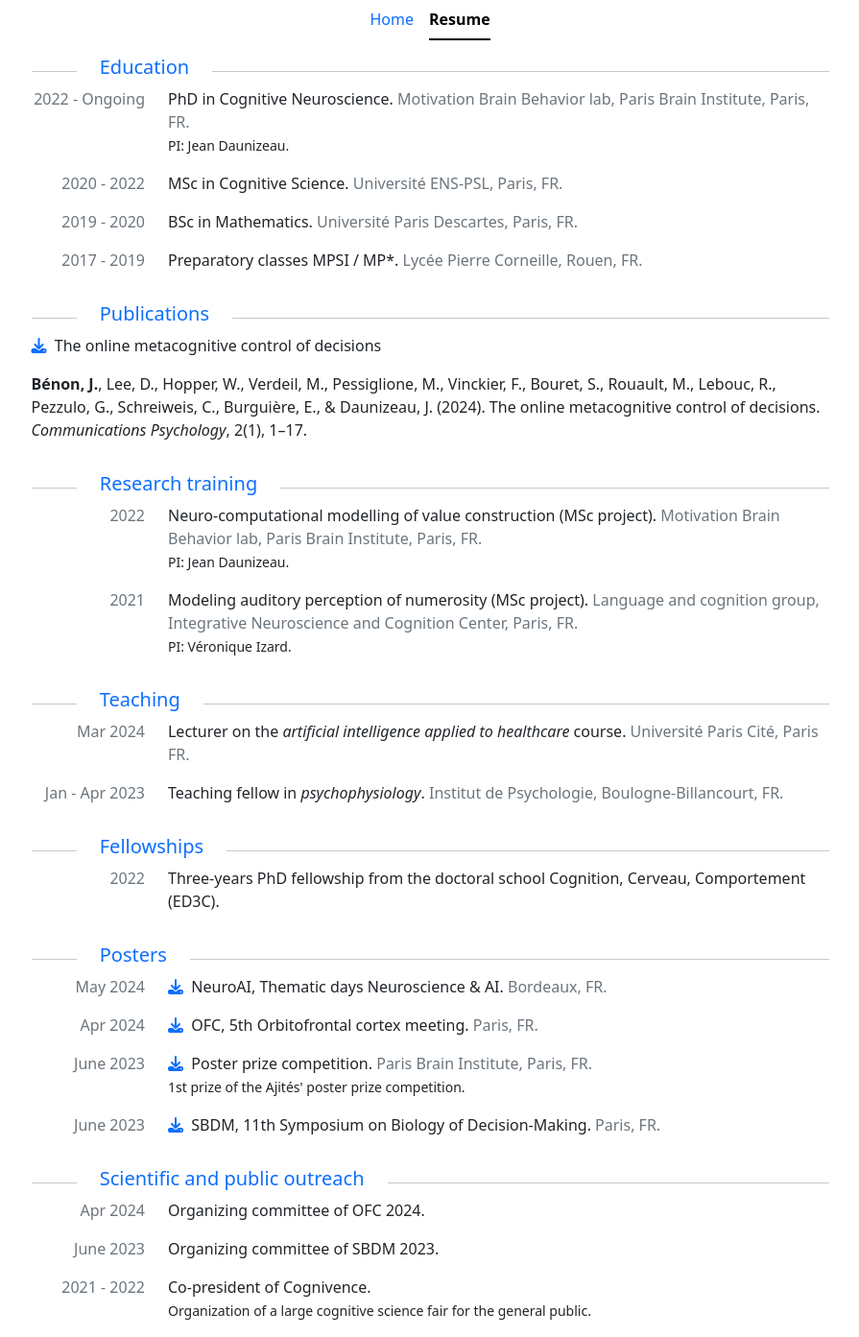
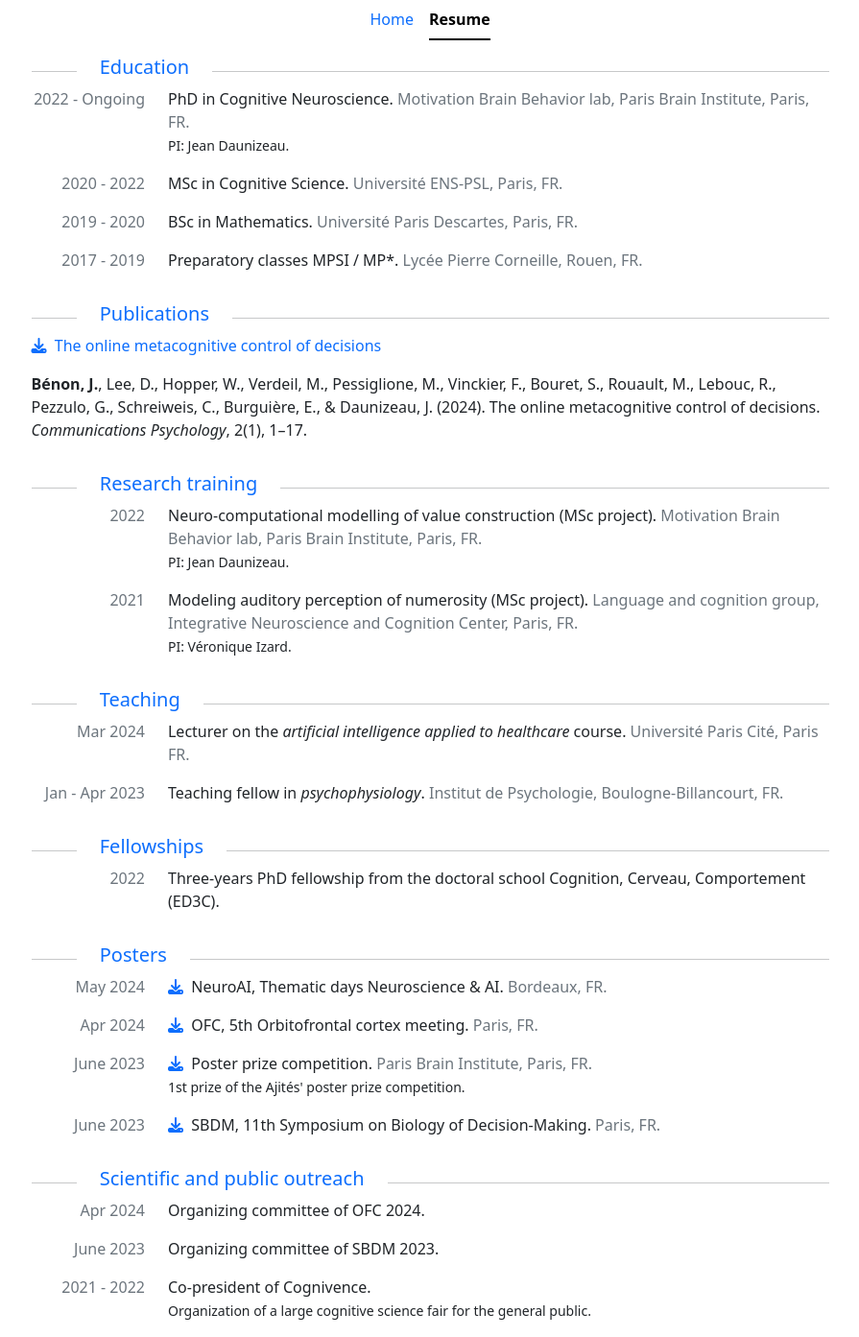
Before and after one commit to jbenon/jbenon.github.io, a Jekyll site: the page built from resume.html, in a window 1280 px wide. Shown: the whole page at 96% size, without its empty margins (192-1087 px from the left). Built offline with Jekyll 4.4.1, drawn with Linux system fonts in a browser that asks for light colours; nearby versions of some CDN libraries.

Commit message:
Set publication title in blue

```diff
--- a/resume.html
+++ b/resume.html
@@ -31,7 +31,7 @@ layout: default
                           data-bs-toggle="tooltip" data-bs-title="Download" download>
                             <i class="fa-solid fa-download"></i>
                           </a>&nbsp;
-                          <a class="text-body link-underline-dark link-underline-opacity-0 link-underline-opacity-75-hover"
+                          <a class="text-primary link-underline-dark link-underline-opacity-0 link-underline-opacity-75-hover"
                           href="{{publication.title-link}}"
                           data-bs-toggle="tooltip" data-bs-title="{{publication.title-tooltip}}">
                             {{publication.title}}
```
